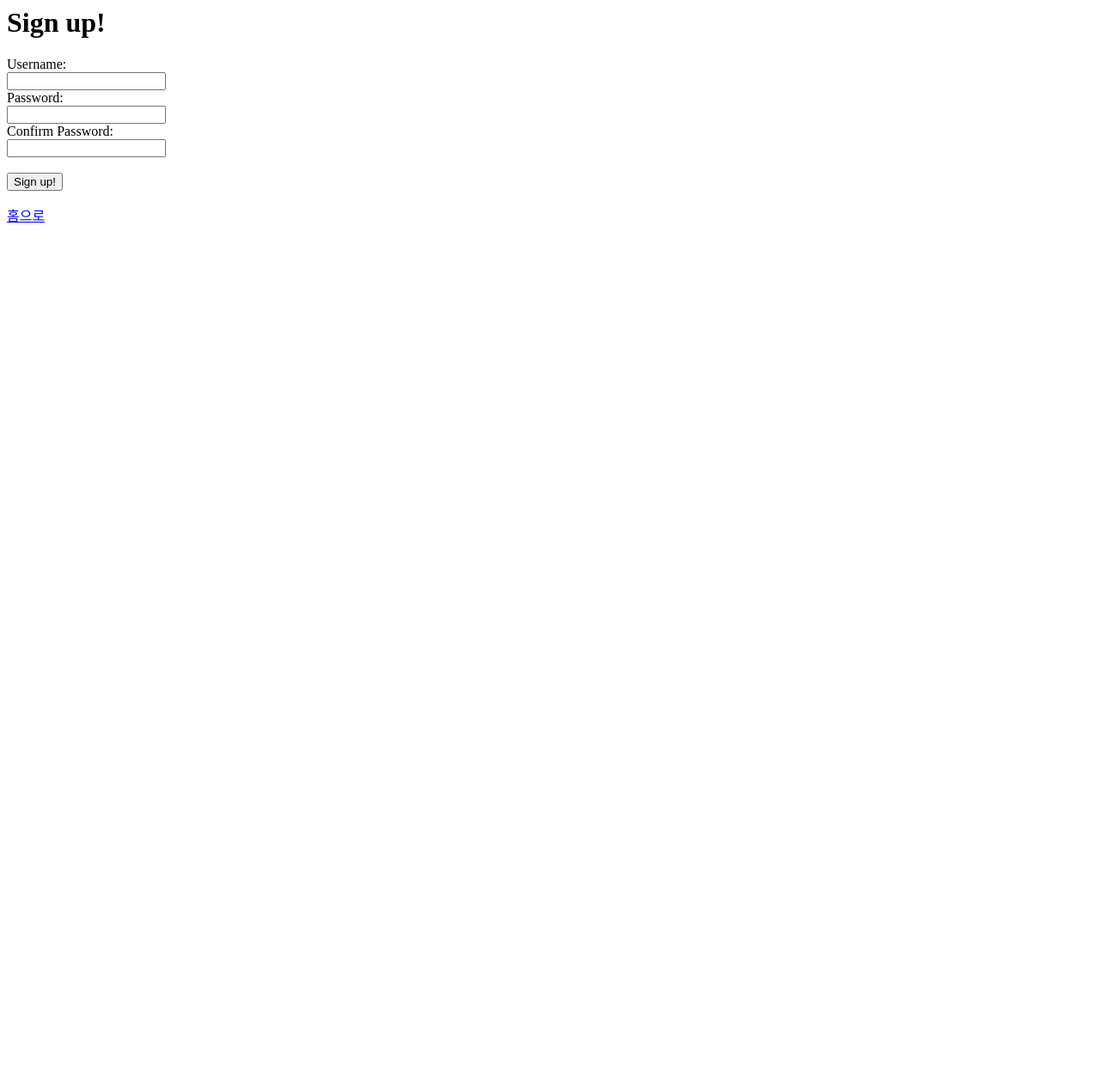
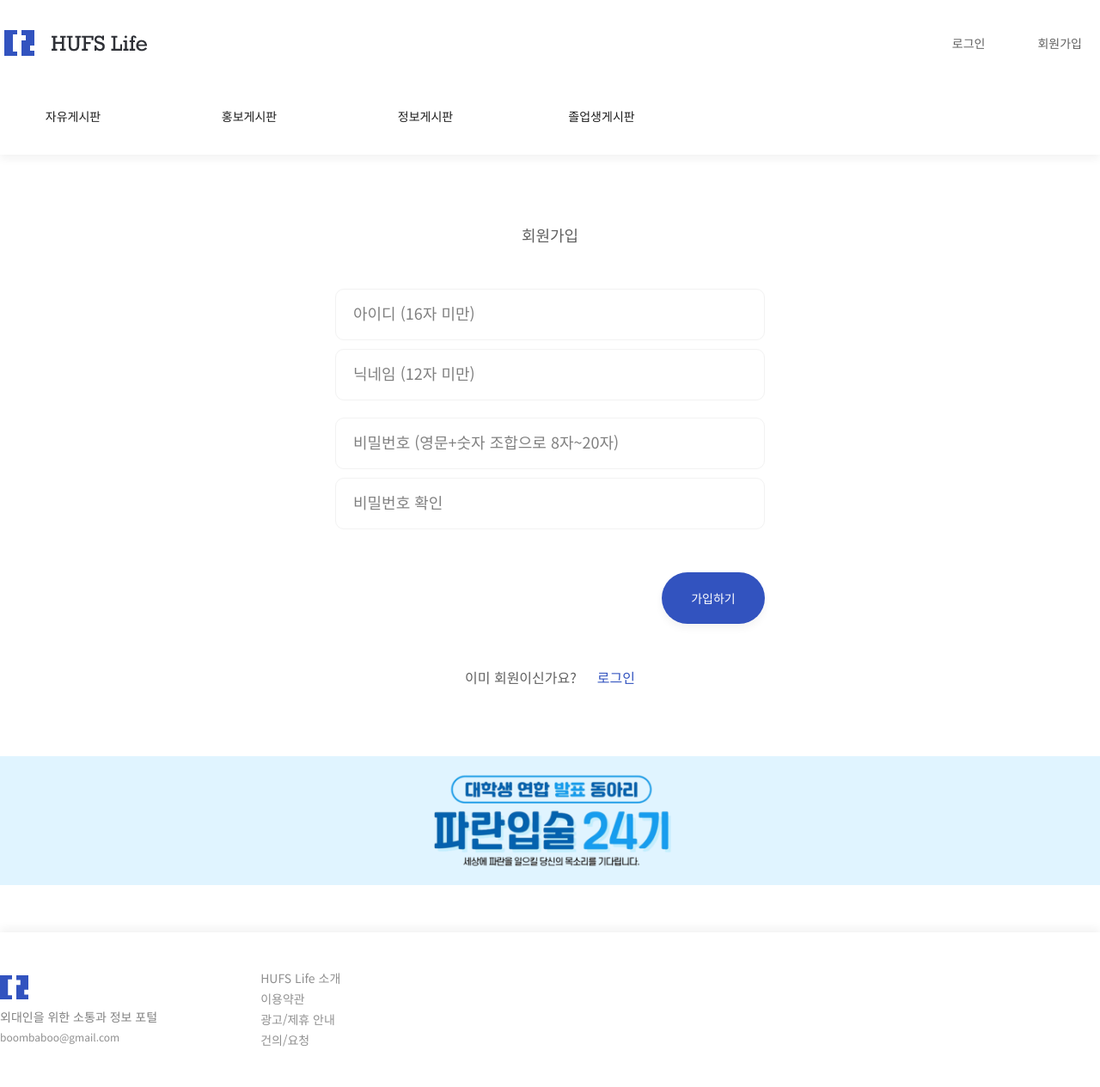
Before and after one commit to suhyeonnnnn/HUFS_LIVE, a Django app: page /signup/ in a window 1280 px wide. Shown: the whole page at 86% size. Before the commit the page ends 259 px from the top, so only its background shows below. Run offline with Django 3.2, Linux system fonts and the light colour scheme.

Commit message:
회원가입 페이지 디자인 적용

```diff
--- /dev/null
+++ b/accounts/static/css/signup.css
@@ -0,0 +1,88 @@
+@import url('https://fonts.googleapis.com/css2?family=Noto+Sans+KR:wght@100;300;400;500;700;900&display=swap');
+
+.section{
+    display: flex;
+    flex-direction: column;
+    justify-content: center;
+    padding-top: 260px;
+}
+
+/* login */
+
+input:focus{
+    outline: none;
+}
+.signup-container{
+    position: relative;
+    margin: 0 auto;
+    width: 500px;
+    height: 540px;
+}
+.signup-text{
+    font-size: 18px;
+    font-weight: 500;
+    color: #606060;
+    text-align: center;
+    margin-bottom: 50px;
+}
+.signup-container form{
+    display: flex;
+    flex-direction: column;
+    justify-content: center;
+}
+.input{
+    height: 60px;
+    width: 500px;
+    border: 1px solid #F2F2F2;
+    border-radius: 10px;
+    font-size: 18px;
+    box-sizing: border-box;
+    padding: 0 20px;
+}
+.input::placeholder{
+    color: #808080;
+    font-family: 'Noto Sans KR', sans-serif;
+}
+.id-input, .pw1-input{
+    margin-bottom: 10px;
+}
+.nm-input, .pw2-input{
+    margin-bottom: 20px;
+}
+.signup-submit{
+    background: #3253BF 0% 0% no-repeat padding-box;
+    box-shadow: 0px 5px 10px #0000000D;
+    border: none;
+    border-radius: 30px;
+    width: 120px;
+    height: 60px;
+    color: #FFFFFF;
+    font-size: 14px;
+    font-weight: 500;
+    position: relative;
+    left: 380px;
+    top: 30px;
+}
+
+.login-guide{
+    position: absolute;
+    bottom: 0px;
+    left: 151px;
+    right: 151px;
+    text-align: center;
+    font-size: 16px;
+    color: #606060;
+    display: flex;
+    justify-content: space-between;
+    width: 198px;
+}
+.login-guide a{
+    text-decoration: none;
+    font-size: 16px;
+    font-weight: 500;
+    color: #3253BF;
+}
+.ad-banner{
+    margin: 80px auto 50px;
+    width: 1280px;
+}
--- a/accounts/templates/signup.html
+++ b/accounts/templates/signup.html
@@ -1,3 +1,36 @@
+{% extends 'base.html' %}
+{% block content %}
+<!DOCTYPE html>
+<html lang="ko">
+<head>
+    <meta charset="UTF-8">
+    <meta name="viewport" content="width=device-width, initial-scale=1.0">
+    {% load static %}
+    {% block extrahead %}
+    <link rel="stylesheet" href="{% static 'css/signup.css' %}">
+    {% endblock %}
+</head>
+<body>
+    <div class="signup-container">
+        <form method = "POST" action="{%url 'signup'%}">
+            {% csrf_token %} <!--보안을 위한 난수 발생기-->
+            <div class="signup-text">회원가입</div>
+            <input name="username" type="text" placeholder="아이디 (16자 미만)" class="input id-input">
+            <input name="nickname" type="text" placeholder="닉네임 (12자 미만)" class="input nm-input">
+            <input name="password1" type="password" placeholder="비밀번호 (영문+숫자 조합으로 8자~20자)" class="input pw1-input">
+            <input name="password2" type="password" placeholder="비밀번호 확인" class="input pw2-input">
+            <div class="button-containor"><input type="submit" value="가입하기" class="signup-submit btn btn-primary"></div>
+        </form>
+        <div class="login-guide">
+            <span>이미 회원이신가요?</span>
+            <a href="{% url 'login' %}">로그인</a>
+        </div>
+    </div>
+    <div class="ad-banner"><img src="{% static 'images/img-sample-banner@2x.png' %}"></div>
+</body>
+</html>
+{% endblock %}
+
 <div class="container">
     <h1>Sign up!</h1>
 
```
